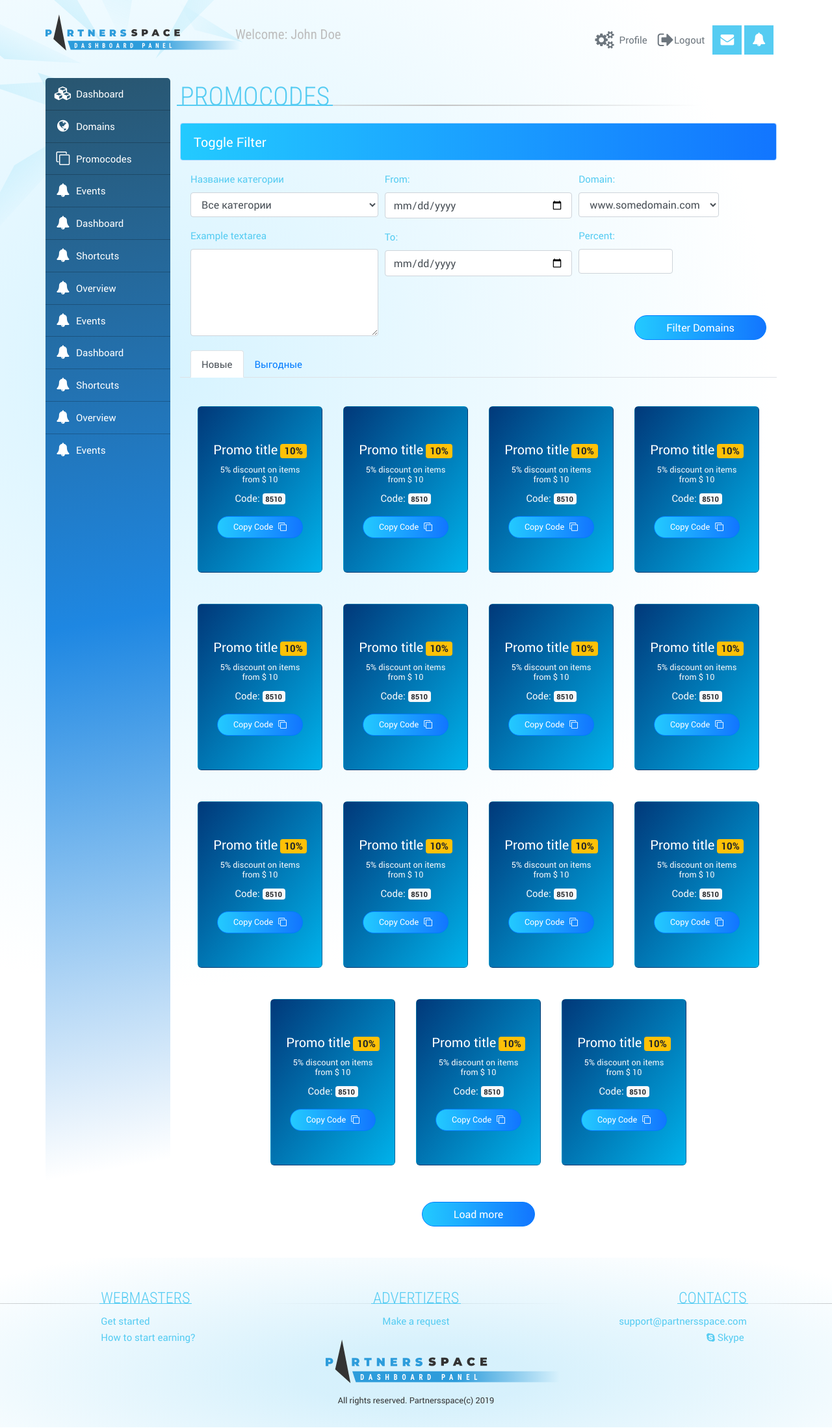
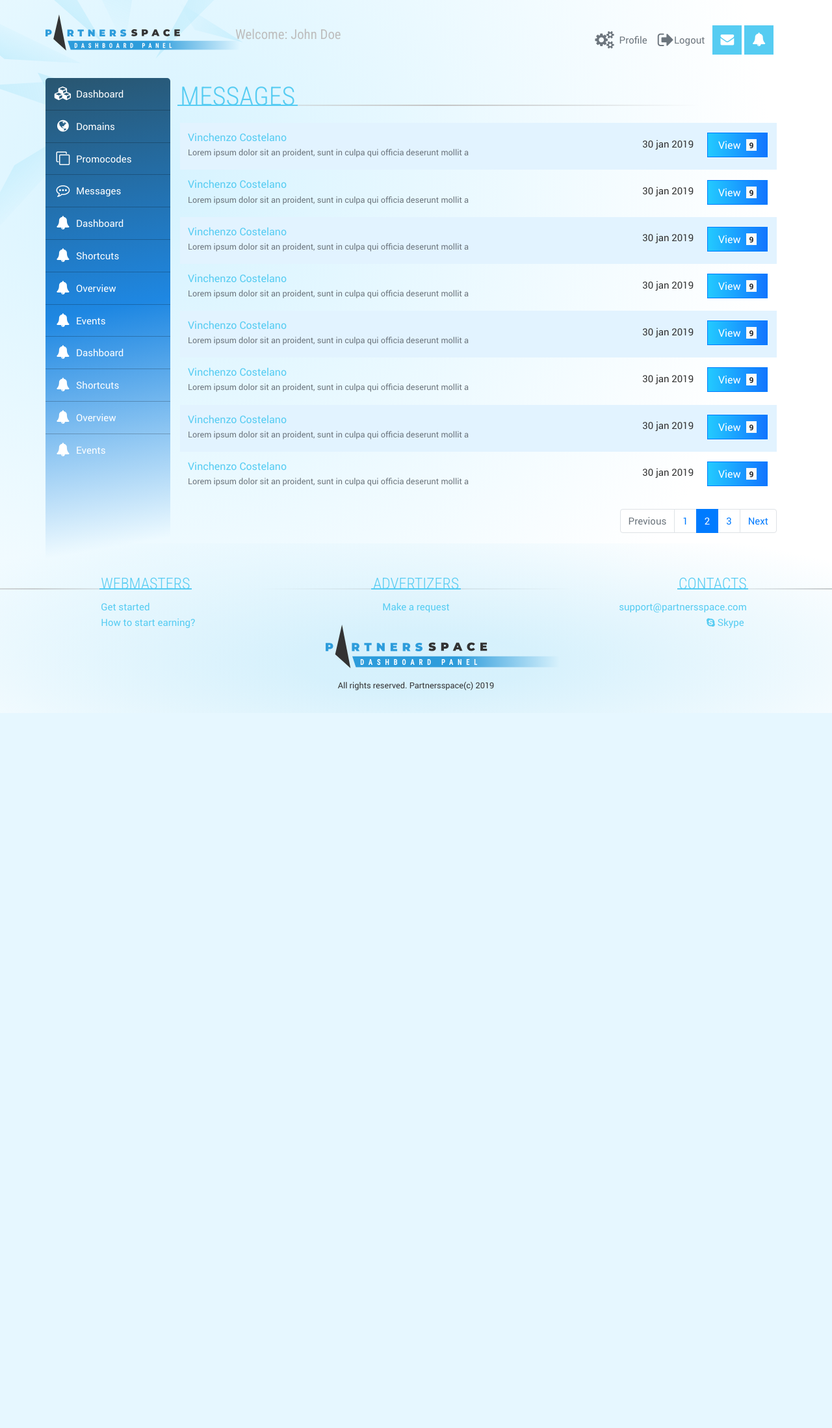
Before and after one commit to proto0654/partnersspace, a PHP site: page /dashboard-messages.html in a window 1280 px wide. Shown: the whole page at 65% size. After the commit the page ends 1097 px from the top, so only its background shows below. Run offline with PHP 8.4, Linux system fonts and the light colour scheme; some libraries are stand-ins or nearby versions.

Commit message:
message page

```diff
--- a/app/scss/_media.scss
+++ b/app/scss/_media.scss
@@ -11,6 +11,12 @@
 
 // ≥768px
 @include media-breakpoint-down(sm) {
+    #messages {
+        td{
+            width: 115px;
+            padding: 0;
+        }
+    }
     footer, #promo, #page-content-wrapper {
         overflow: hidden;
     }
--- a/dashboard-messages.html
+++ b/dashboard-messages.html
@@ -27,7 +27,7 @@
   <link rel="stylesheet" href="./app/css/main.min.css" />
 </head>
 
-<body class="promocodes dashboard">
+<body class="messages dashboard">
   <!-- Custom HTML -->
   <div class="container px-0">
     <a class="navbar-brand position-absolute" href="#">
@@ -52,129 +52,49 @@
         <div class="container-fluid">
           <!--Custom Html START-->
           <h1 class="mt-4 mb-3 text-uppercase title-underlined title-underlined--left">
-            <span>Promocodes</span></h1>
-          <div class="alert alert-primary text-light h5 py-3" role="alert">
-            <a class="d-block text-white" data-toggle="collapse" href="#collapseExample" role="button"
-              aria-expanded="false" aria-controls="collapseExample">
-              Toggle Filter
-            </a>
+            <span>Messages</span></h1>
+            <table class="table table-striped rounded-top table-hover" id="messages">
+                <tbody>
+                  <tr class="d-flex pb-1 align-items-center justify-content-between">
+                    <th scope="row" class="mx-0 border-0">
+                      <div class="row d-flex flex-wrap">
+                        <div class="col-12 mb-1 text-blue d-block h6">Vinchenzo Costelano</div>
+                        <div class="col-12 small text-secondary d-block">Lorem ipsum dolor sit an proident, sunt in culpa qui officia deserunt mollit a</div>
                       </div>
+                      </th>
 
-
-          <div class="collapse show px-3" id="collapseExample">
-            <form class="px-3 px-lg-0">
-
-              <div class="form-row">
-                <div class="col-12 col-md-4">
-
-                  <div class="form-group">
-                    <label for="exampleFormControlSelect1" class="text-blue">Название категории</label>
-                    <select class="form-control" id="exampleFormControlSelect1">
-                      <option>Все категории</option>
-                      <option>2</option>
-                      <option>3</option>
-                      <option>4</option>
-                      <option>5</option>
-                    </select>
-                  </div>
-                  <div class="form-group">
-                    <label for="exampleFormControlTextarea1" class="text-blue">Example textarea</label>
-                    <textarea rows="5" class="form-control" id="exampleFormControlTextarea1" rows="3"></textarea>
+                    <td class="border-0 p-0 col-5 col-md-4 col-xl-3 pr-3">
+                      <div class="row mx-0">
+                        <div class="col-sm-7 d-flex align-items-center justify-content-center pb-1 pb-0 px-0"><span class="d-block text-center">30 jan 2019</span></div>
+                        <div class="col-sm-5  d-flex align-items-center justify-content-center">
+                            <a href="#" class="btn btn-primary rounded-0 px-3" title="View messages">View<span class="ml-2 badge badge-light rounded-0">9</span></a>
                         </div>
                       </div>
-                <div class="col-12 col-md-4">
-                  <div class="form-group">
-                    <label for="formGroupExampleInput1" class="text-blue">From:</label>
-                    <input type="date" name="bday" class="form-control" id="formGroupExampleInput1"
-                      placeholder="Example input">
+                      </td>
+                  </tr>
 
+                </tbody>
+              </table>
+              <div class="row w-100 justify-content-end mx-0">
+                  <nav aria-label="...">
+                    <ul class="pagination">
+                      <li class="page-item disabled">
+                        <span class="page-link">Previous</span>
+                      </li>
+                      <li class="page-item"><a class="page-link" href="#">1</a></li>
+                      <li class="page-item active" aria-current="page">
+                        <span class="page-link">
+                          2
+                          <span class="sr-only">(current)</span>
+                        </span>
+                      </li>
+                      <li class="page-item"><a class="page-link" href="#">3</a></li>
+                      <li class="page-item">
+                        <a class="page-link" href="#">Next</a>
+                      </li>
+                    </ul>
+                  </nav>
                 </div>
-                  <div class="form-group">
-                    <label for="formGroupExampleInput1" class="text-blue">To:</label>
-                    <input type="date" name="bday" class="form-control" id="formGroupExampleInput1"
-                      placeholder="Example input">
-
-                  </div>
-
-
-
-                </div>
-                <div class="col-12 col-md-4 d-md-flex flex-wrap">
-                  <div class="form-group">
-                    <label for="exampleFormControlSelect1" class="text-blue">Domain:</label>
-                    <select class="form-control" id="exampleFormControlSelect1">
-                      <option>www.somedomain.com</option>
-                      <option>2</option>
-                      <option>3</option>
-                      <option>4</option>
-                      <option>5</option>
-                    </select>
-                  </div>
-                  <div class="form-group w-50">
-                    <label for="exampleFormCounter" class="text-blue">Percent:</label>
-
-                    <input type="number" name="points" step="1" id="exampleFormCounter" class="form-control">
-                  </div>
-                  <button type="submit" class="btn btn-primary px-5 mb-3 ml-md-auto mt-md-5">Filter Domains</button>
-                </div>
-
-              </div>
-            </form>
-          </div>
-          <nav class="pb-1">
-            <div class="nav nav-tabs px-md-3" id="nav-tab" role="tablist">
-              <a class="nav-item nav-link active" id="nav-home-tab" data-toggle="tab" href="#nav-home" role="tab"
-                aria-controls="nav-home" aria-selected="true">Новые</a>
-              <a class="nav-item nav-link" id="nav-profile-tab" data-toggle="tab" href="#nav-profile" role="tab"
-                aria-controls="nav-profile" aria-selected="false">Выгодные</a>
-
-            </div>
-          </nav>
-          <div class="tab-content" id="nav-tabContent">
-            <div class="tab-pane fade show active" id="nav-home" role="tabpanel" aria-labelledby="nav-home-tab">
-
-
-                <div class="d-flex flex-wrap justify-content-center py-3">
-                  <div class="card mx-3 mb-3 my-md-4 py-md-3 card-blue">
-                      <div class="card-body d-flex flex-column align-items-center justify-content-center">
-                        <h5 class="card-title text-white mb-3">Promo title<span class="ml-1 badge badge-warning">10%</span></h5>
-                        <h6 class="card-subtitle mb-2 text-light text-center d-block small">5% discount on items from $ 10</h6>
-                        <p class="card-text text-light">Code:<span class="ml-1 badge badge-light">8510</span></p>
-                        <a href="#" class="btn btn-primary small px-4">Copy Code<i class="fa fa-clone ml-2" aria-hidden="true"></i></a>
-
-                      </div>
-                    </div>
-              </div>
-              <div class="row justify-content-center px-5 mt-3 mb-5">
-                  <a href="#" class="btn btn-primary px-5">Load more</a>
-              </div>
-
-
-            </div>
-            <div class="tab-pane fade" id="nav-profile" role="tabpanel" aria-labelledby="nav-profile-tab">
-
-                <div class="d-flex flex-wrap justify-content-center py-3">
-                    <div class="card mx-3 mb-3 my-md-4 py-md-3 card-blue">
-                        <div class="card-body d-flex flex-column align-items-center justify-content-center">
-                          <h5 class="card-title text-white mb-3">Promo title<span class="ml-1 badge badge-warning">10%</span></h5>
-                          <h6 class="card-subtitle mb-2 text-light text-center d-block small">5% discount on items from $ 10</h6>
-                          <p class="card-text text-light">Code:<span class="ml-1 badge badge-light">8510</span></p>
-                          <a href="#" class="btn btn-primary small px-4">Copy Code<i class="fa fa-clone ml-2" aria-hidden="true"></i></a>
-
-                        </div>
-                      </div>
-                </div>
-                <div class="row justify-content-center px-5 mt-3 mb-5">
-                    <a href="#" class="btn btn-primary px-5">Load more</a>
-                </div>
-
-
-
-
-            </div>
-
-          </div>
-
 
         </div>
         <!--Custom Html END-->
@@ -207,20 +127,11 @@
     crossorigin="anonymous"></script>
   <!-- Menu Toggle Script -->
   <script>
-
-
-
-
     $('#top-nav').load('top-nav.html');
-
     $('#sidebar-wrapper').load('sidebar.html');
     $('#footer-panel').load('footer.html');
-
-
-
-
     $(document).ready(function () {
-                  var e = $('.card');
+      var e = $('#messages tr');
       for (var i = 0; i < 7; i++) {
         e.clone().insertAfter(e);
       }
--- a/sidebar.html
+++ b/sidebar.html
@@ -6,8 +6,7 @@
             aria-hidden="true"></i>Domains</a>
         <a href="dashboard-promocodes.html" class="list-group-item list-group-item-action"><i class="fa fa-clone p-1"
             aria-hidden="true"></i>Promocodes</a>
-        <a href="#" class="list-group-item list-group-item-action"><i class="fa fa-bell p-1"
-            aria-hidden="true"></i>Events</a>
+        <a href="dashboard-messages.html" class="list-group-item list-group-item-action"><i class="fa fa-commenting-o p-1" aria-hidden="true"></i>Messages</a>
         <a href="#" class="list-group-item list-group-item-action"><i class="fa fa-bell p-1"
             aria-hidden="true"></i>Dashboard</a>
         <a href="#" class="list-group-item list-group-item-action"><i class="fa fa-bell p-1"
```
Also changed, not shown: app/css/main.min.css, 1 other file. Lines whose indentation alone changed are shown as unchanged.
